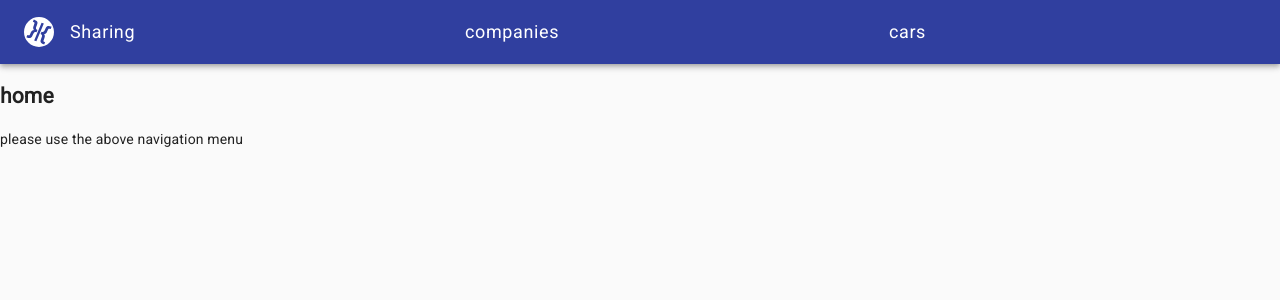
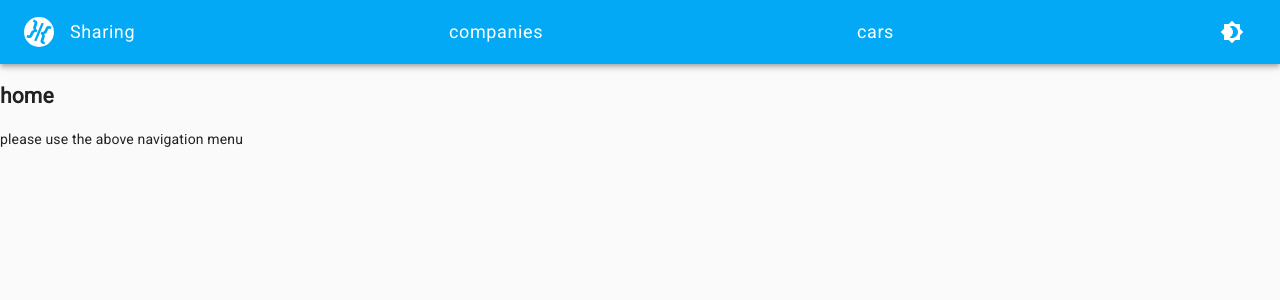
Before and after one commit to ibqn/react-graphql-example, a React (Create React App) app: page / in a window 1280 px wide. Shown: the top 300 px of the page. Built offline with nearby package versions, Linux system fonts and the light colour scheme; no server answers.

Commit message:
add dark mode switch

```diff
--- a/src/components/header.jsx
+++ b/src/components/header.jsx
@@ -3,10 +3,15 @@ import React from "react"
 import { useTheme, makeStyles } from "@material-ui/core/styles"
 import AppBar from "@material-ui/core/AppBar"
 import Toolbar from "@material-ui/core/Toolbar"
-import SvgIcon from "@material-ui/core/SvgIcon"
 import Typography from "@material-ui/core/Typography"
 
 import { Link } from "react-router-dom"
+
+import { useChangeTheme } from "../theme-provider"
+
+import IconButton from "@material-ui/core/IconButton"
+import Brightness4Icon from "@material-ui/icons/Brightness4"
+import Brightness7Icon from "@material-ui/icons/Brightness7"
 
 import { ReactComponent as Logo } from "./logo.svg"
 
@@ -32,11 +37,13 @@ const useStyles = makeStyles((theme) => ({
     color: "white",
     fontSize: 18,
   },
+  icon: { color: "white" },
 }))
 
 const Header = () => {
   const theme = useTheme()
   const classes = useStyles(theme)
+  const changeTheme = useChangeTheme()
   return (
     <AppBar position="static" className={classes.root}>
       <Toolbar>
@@ -59,6 +66,16 @@ const Header = () => {
             cars
           </Typography>
         </Link>
+        <IconButton
+          title="Toggle light/dark mode"
+          onClick={() => changeTheme()}
+        >
+          {theme.palette.type === "light" ? (
+            <Brightness4Icon className={classes.icon} />
+          ) : (
+            <Brightness7Icon className={classes.icon} />
+          )}
+        </IconButton>
       </Toolbar>
     </AppBar>
   )
--- /dev/null
+++ b/src/theme-provider.jsx
@@ -0,0 +1,58 @@
+import React, {
+  createContext,
+  useContext,
+  useState,
+  useMemo,
+  useCallback,
+} from "react"
+
+import {
+  MuiThemeProvider,
+  createMuiTheme,
+  useTheme,
+} from "@material-ui/core/styles"
+
+import useMediaQuery from "@material-ui/core/useMediaQuery"
+import { lightBlue, grey } from "@material-ui/core/colors"
+
+const DarkModeContext = createContext(null)
+
+const ThemeProvider = ({ children, theme }) => {
+  const prefersDarkMode = useMediaQuery("(prefers-color-scheme: dark)")
+  const [darkMode, setDarkMode] = useState(prefersDarkMode)
+
+  const memoTheme = useMemo(
+    () =>
+      createMuiTheme({
+        ...theme,
+        palette: {
+          primary: {
+            main: darkMode ? grey[900] : lightBlue[500],
+          },
+          type: darkMode ? "dark" : "light",
+        },
+      }),
+    [theme, darkMode]
+  )
+
+  return (
+    <MuiThemeProvider theme={memoTheme}>
+      <DarkModeContext.Provider value={setDarkMode}>
+        {children}
+      </DarkModeContext.Provider>
+    </MuiThemeProvider>
+  )
+}
+
+const useChangeTheme = () => {
+  const theme = useTheme()
+  const setDarkMode = useContext(DarkModeContext)
+  const changeTheme = useCallback(
+    () => setDarkMode(theme.palette.type === "light"),
+    [theme.palette.type, setDarkMode]
+  )
+
+  return changeTheme
+}
+
+export { ThemeProvider, useChangeTheme }
```
Also changed, not shown: src/index.jsx (+4 -3 lines).
